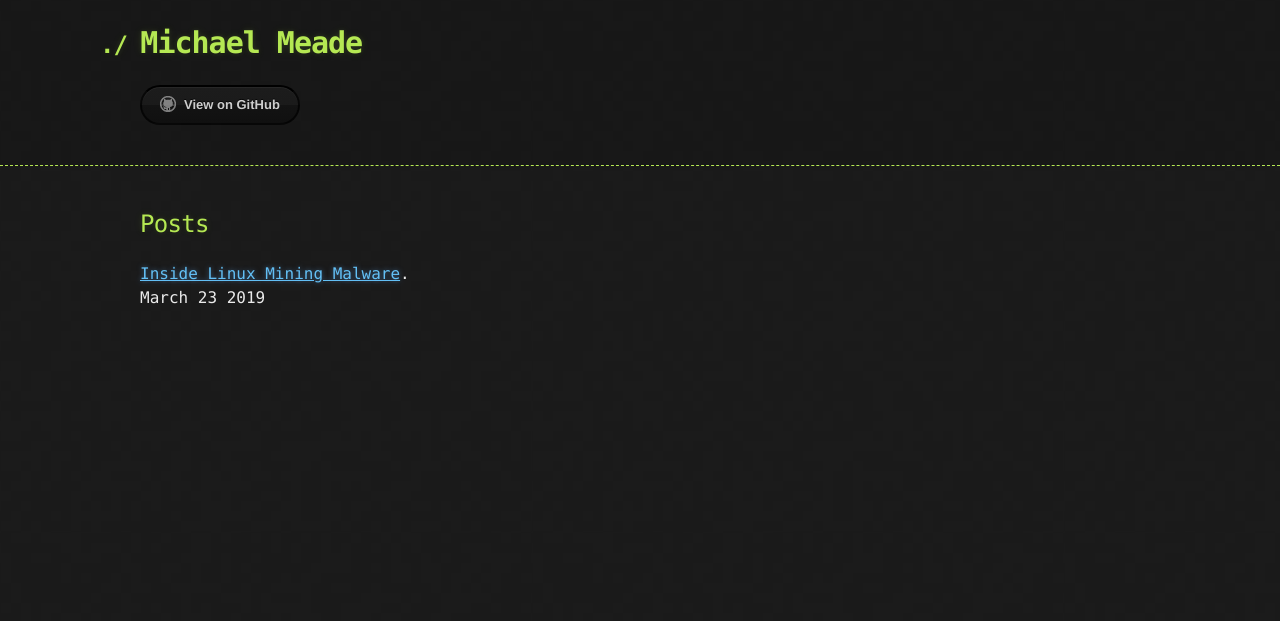
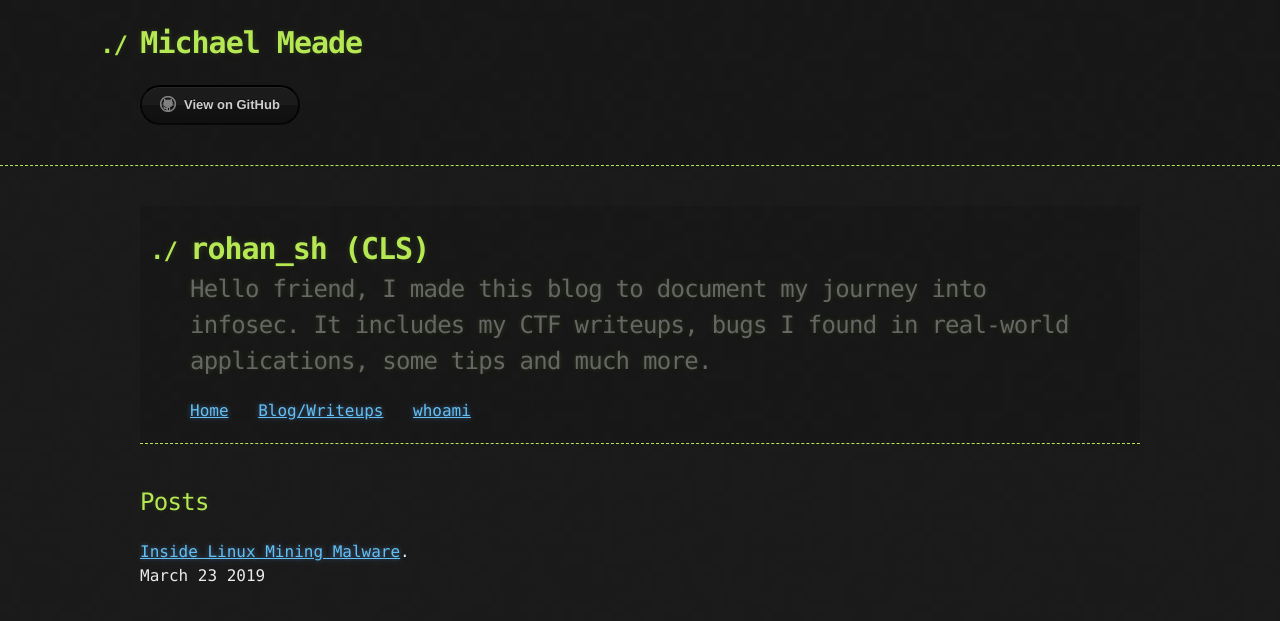
Before and after one commit to Michael-Meade/MinerFind, a Jekyll site: the page built from index.md, in a window 1280 px wide. Shown: the top 621 px of the page. Built offline with Jekyll 4.4.1, drawn with Linux system fonts in a browser that asks for light colours; our own code applies the rules of GitHub Pages for plain Markdown files; the repository's description, which GitHub fills in, is left out.

Commit message:
Update index.md

```diff
--- a/index.md
+++ b/index.md
@@ -1,4 +1,20 @@
 
+<header>
+      <div class="container">
+        <h1>rohan_sh (CLS)</h1>
+        <h2>Hello friend, I made this blog to document my journey into infosec. It includes my CTF writeups, bugs I found in real-world applications, some tips and much more.</h2>
+
+        <a href="https://r0hansh.github.io" style='margin-right:20px'>Home</a>
+        <a href="/posts/index.html" style='margin-right:20px'>Blog/Writeups</a>
+
+        <a href="/whoami/">whoami</a>
+       <!-- <section id="downloads">
+
+          <a href="https://github.com/r0hanSH/r0hanSH.github.io" class="btn btn-github"><span class="icon"></span>View on GitHub</a>
+        </section>
+      -->
+      </div>
+    </header>
 ## Posts
 
 [Inside Linux Mining Malware](./LinuxMalware.md).<br>
```
